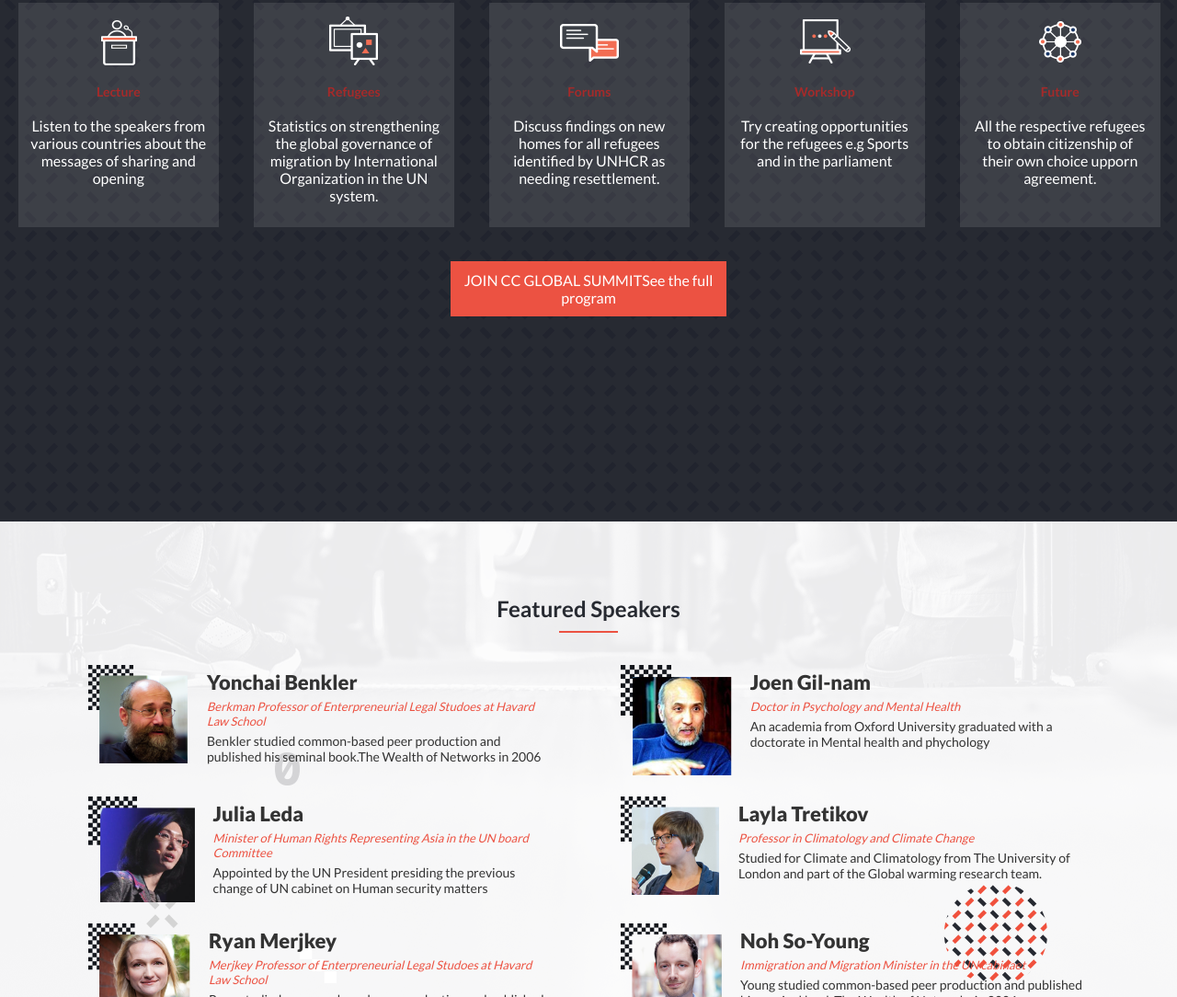
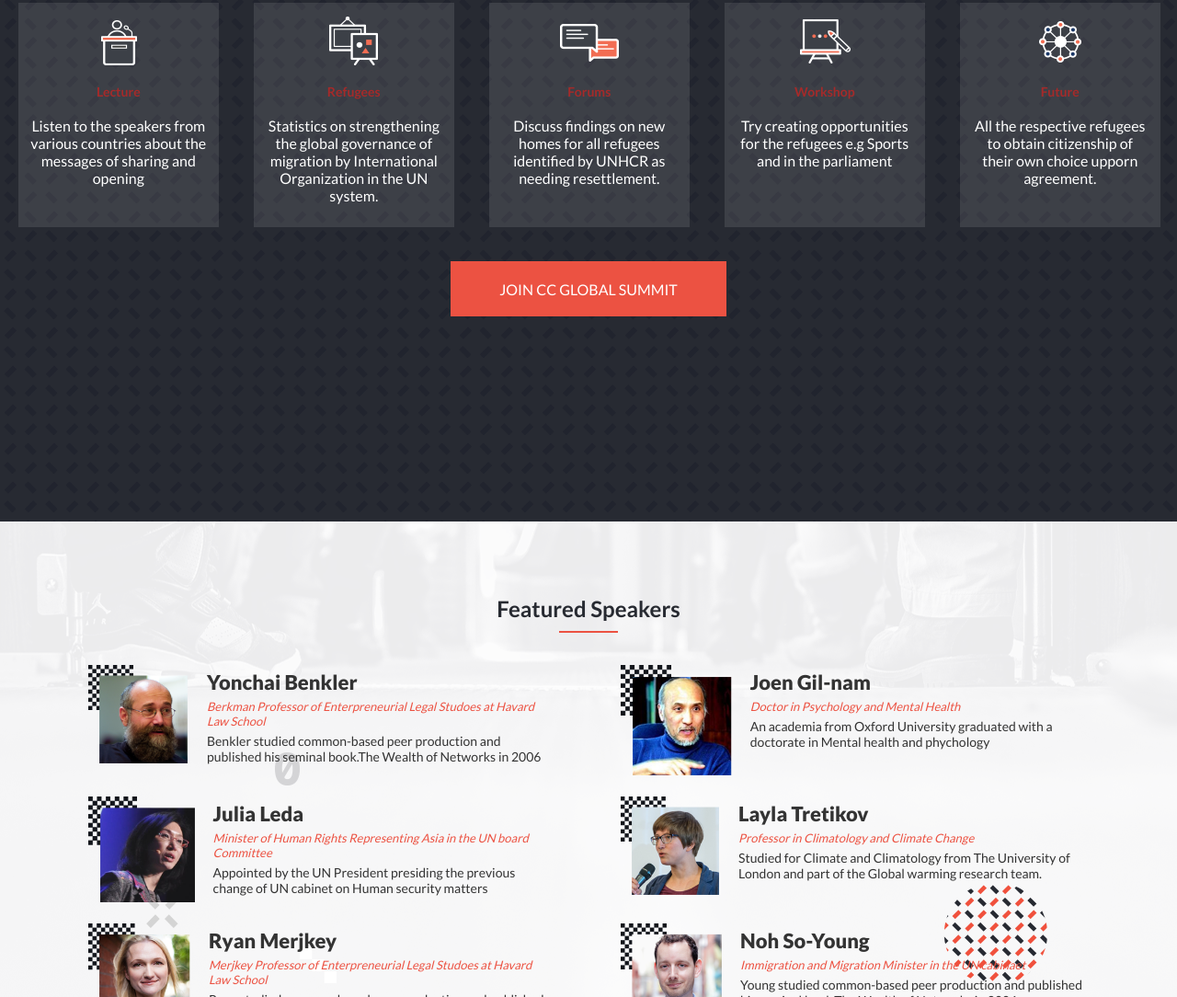
Before and after one commit to Itswali/Global-Summit, a website: page index.html in a window 1280 px wide. Shown: the part 1108-2192 px from the top of the page at 92% size. Drawn offline with Linux system fonts and the light colour scheme.

Commit message:
fix button content

```diff
--- a/index.html
+++ b/index.html
@@ -116,7 +116,7 @@
             </div>
         </div>
         <div id="Join" class="join-us">
-            <button class="program-button" type="submit">See the full program</button>
+            <button class="program-button" type="submit"></button>
         </div>
     </section>
 
```
